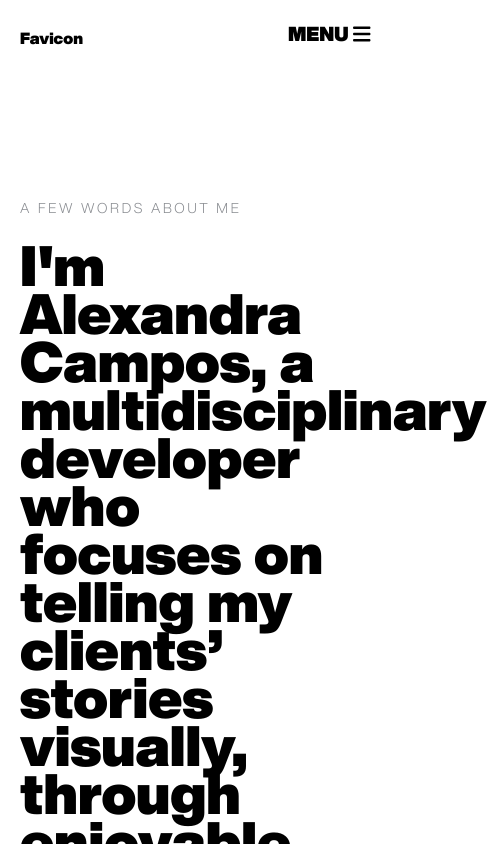
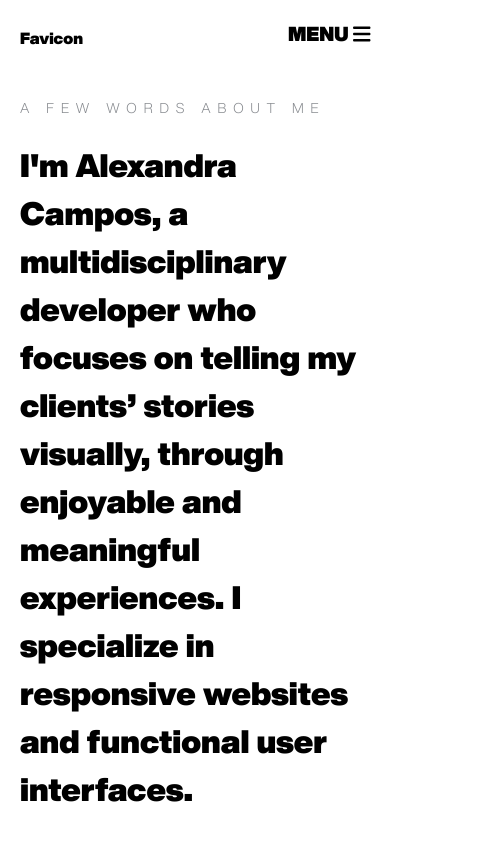
Before and after one commit to lexie70/My-Portfolio, a Next.js app: page /about in a window 390 px wide. Shown: the top 844 px of the page, 487 px wide, since content can reach past the window. Built offline with nearby package versions, Linux system fonts and the light colour scheme.

Commit message:
aboutme mobile progress

```diff
--- a/src/app/about/page.jsx
+++ b/src/app/about/page.jsx
@@ -5,7 +5,7 @@ import Carousel from "../components/Carousel"
 import NeedADeveloper from "../components/NeedADeveloper"
 
 export default function About() {
-  return (<div className="mobile large-screen mainBox-about">
+  return (<div className="mobile-about large-screen mainBox-about">
     <h5 className="mb-4">A FEW WORDS ABOUT ME</h5>
     <h1>I'm Alexandra Campos, a multidisciplinary developer who focuses on telling my clients’ stories visually, through enjoyable
        and meaningful experiences. I specialize in responsive websites and functional user interfaces.</h1>
--- a/src/app/globals.css
+++ b/src/app/globals.css
@@ -15,7 +15,7 @@ body{
 
 h5{
   text-transform:uppercase;
-  letter-spacing: 0.2em;
+  letter-spacing: 0.5em;
   font-size: .875em;
   font-weight: 400;
   color: #878a8f;
@@ -137,6 +137,10 @@ h1{
     position:relative;
     top: 200px;
   }
+  .mobile-about{
+   position: relative;
+   top: 100px;
+  }
   .centering{
 
     margin-bottom: 80px;
@@ -149,7 +153,6 @@ h1{
   .text {
     margin-right: 0.5rem;
     white-space: nowrap; /* Evita el salto de línea del texto */
-    /* background-color: red; */
     font-size: 2.125rem;
     line-height: 2.5rem;
     padding-top: 2px;
@@ -163,6 +166,11 @@ h1{
   h2{
     font-size: 1em;
   }
+  h1{
+    font-size: 2em;
+    line-height: 3rem;
+  }
+
 }
 @media (min-width: 950px){
 .large-screen{
@@ -221,7 +229,8 @@ h1{
 .h3class-about{
   color: #878a8f;
   font-family: 'Helvetica Now Display Light' !important;
-  font-size: 1.375rem
+  font-size: 1.375rem;
+
 
 }
 .margin-separation{
```
